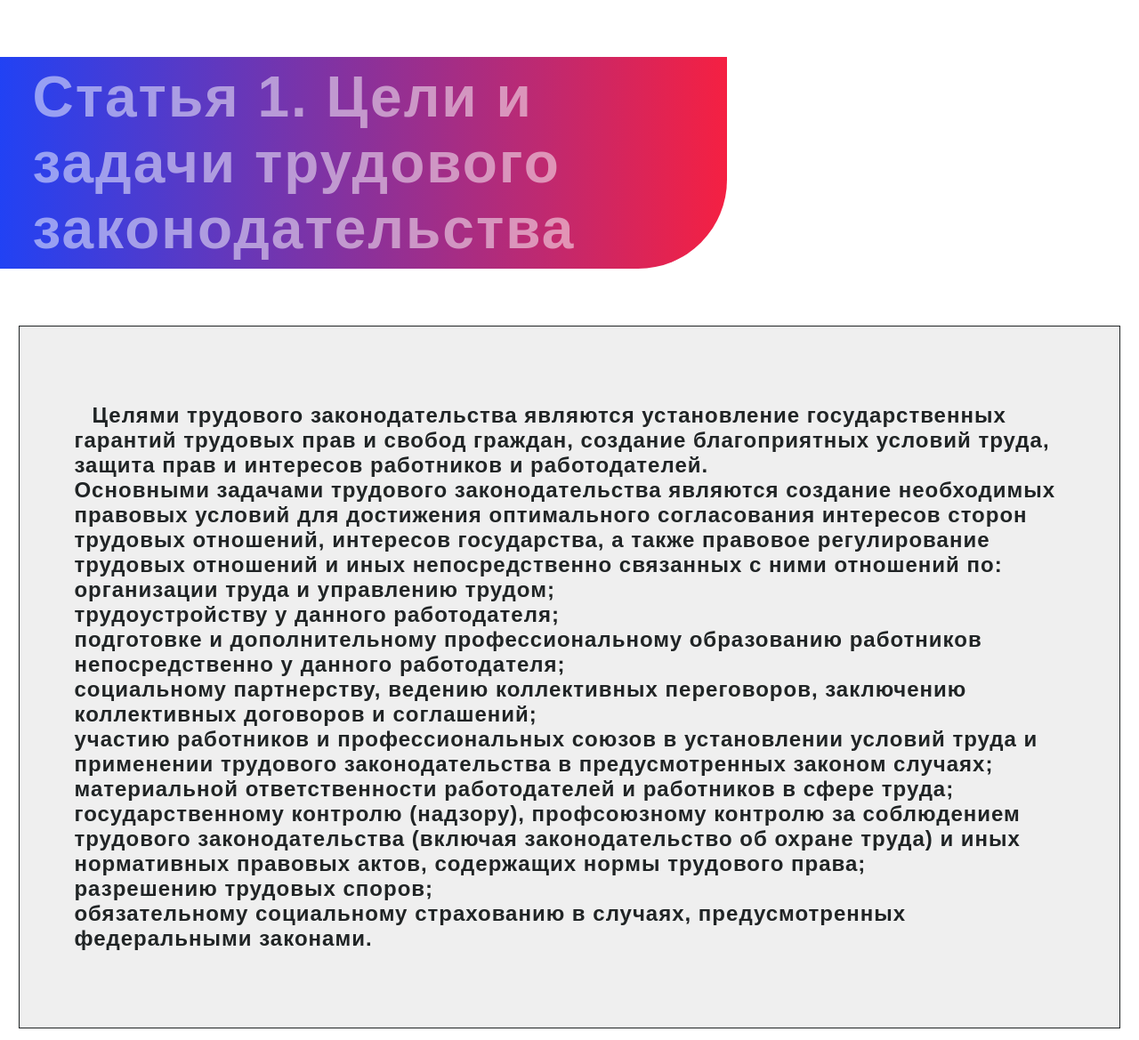
After one commit to LiSeKai/my_site, a Django app: page /stat_page in a window 1280 px wide. The commit adds this page. Shown: the whole page at 89% size. Run offline with Django 5.2, Linux system fonts and the light colour scheme.

Commit message:
Страница2

```diff
--- /dev/null
+++ b/main/static/main/css/stat_page.css
@@ -0,0 +1,37 @@
+.title_of_stat {
+    background: linear-gradient(-90deg, #F52042, #BF2970, #8A319B, #553AC8, #2042F5);
+    margin-left: -1%;
+    width: 65%;
+    border-bottom-right-radius: 100px;
+}
+
+.title_of_stat_text {
+    text-align: left;
+    font-family: Arial, sans-serif;
+    font-size: 64px;
+    padding: 1% 5%;
+    color: #DFDFDF;
+    font-weight: bold;
+    font-style: normal;
+    letter-spacing: 2px;
+}
+
+.text_of_stat {
+    border: 1px solid #202425;
+    margin: 1% 1%;
+    background: #EFEFEF;
+    text-decoration: none;
+
+}
+
+.text {
+    text-indent: 20px;
+    text-align: left;
+    font-family: Arial, sans-serif;
+    font-size: 24px;
+    padding: 5% 5%;
+    color: #202425;
+    font-weight: bold;
+    font-style: normal;
+    letter-spacing: 1px;
+}
--- /dev/null
+++ b/main/templates/main/stat_page.html
@@ -0,0 +1,39 @@
+<!DOCTYPE html>
+<html lang="en">
+<head>
+    <meta charset="UTF-8">
+    <meta name="viewport" content="width=device-width, initial-scale=1.0">
+    <link rel="stylesheet" type="text/CSS" href="../CSS/stat_page.css">
+    <title>Statya pervaya (da, mne len menyat raskladku)</title>
+    {% load static %}
+    <link rel="stylesheet" type="text/css" href="{% static 'main/css/stat_page.css' %}">
+</head>
+<body>
+
+    <section>
+        <div class="title_of_stat">
+            <p class="title_of_stat_text">
+                <font style="opacity: 0.5; color: #FFFFFF;">
+                    Статья 1. Цели и задачи трудового законодательства
+                </font>
+            </p>
+        </div>
+        <div class="text_of_stat">
+            <p class="text">
+                Целями трудового законодательства являются установление государственных гарантий трудовых прав и свобод граждан, создание благоприятных условий труда, защита прав и интересов работников и работодателей.<br/>
+Основными задачами трудового законодательства являются создание необходимых правовых условий для достижения оптимального согласования интересов сторон трудовых отношений, интересов государства, а также правовое регулирование трудовых отношений и иных непосредственно связанных с ними отношений по:<br/>
+организации труда и управлению трудом;<br />
+трудоустройству у данного работодателя;<br />
+подготовке и дополнительному профессиональному образованию работников непосредственно у данного работодателя;<br/>
+социальному партнерству, ведению коллективных переговоров, заключению коллективных договоров и соглашений;<br/>
+участию работников и профессиональных союзов в установлении условий труда и применении трудового законодательства в предусмотренных законом случаях;<br/>
+материальной ответственности работодателей и работников в сфере труда;<br/>
+государственному контролю (надзору), профсоюзному контролю за соблюдением трудового законодательства (включая законодательство об охране труда) и иных нормативных правовых актов, содержащих нормы трудового права;<br/>
+разрешению трудовых споров;<br/>
+обязательному социальному страхованию в случаях, предусмотренных федеральными законами.
+            </p>
+        </div>
+    </section>
+
+</body>
+</html>
--- a/main/urls.py
+++ b/main/urls.py
@@ -14,5 +14,6 @@ urlpatterns = [
     path('workbook', views.workbook ),
     path('pension', views.pension ),
     path('resetpassword', views.resetpassword ),
-    path('stat_menu', views.stat_menu)
+    path('stat_menu', views.stat_menu),
+    path('stat_page', views.stat_pag1),
 ]
--- a/main/views.py
+++ b/main/views.py
@@ -20,3 +20,5 @@ def resetpassword(request):
     return render(request,"main/resetpassword.html")
 def stat_menu(request):
     return render(request,'main/stat_menu.html')
+def stat_pag1(request):
+    return render(request,'main/stat_page.html')
```
Also changed, not shown: main/static/main/css/mmenu.css (+0 -12 lines), main/templates/main/stat_menu.html (+22 -22 lines), main/static/main/img/pict2.jpg (renamed from main/static/main/img/pic2.jpg).
